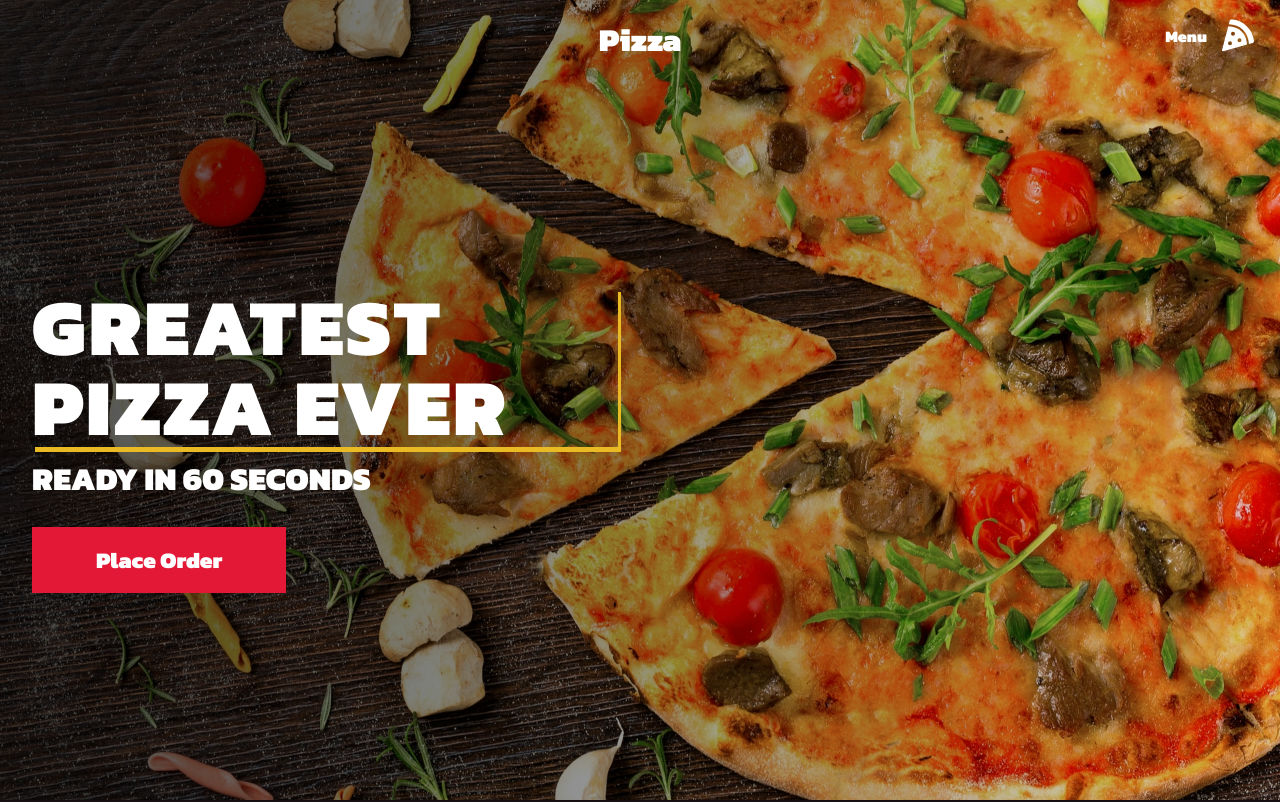
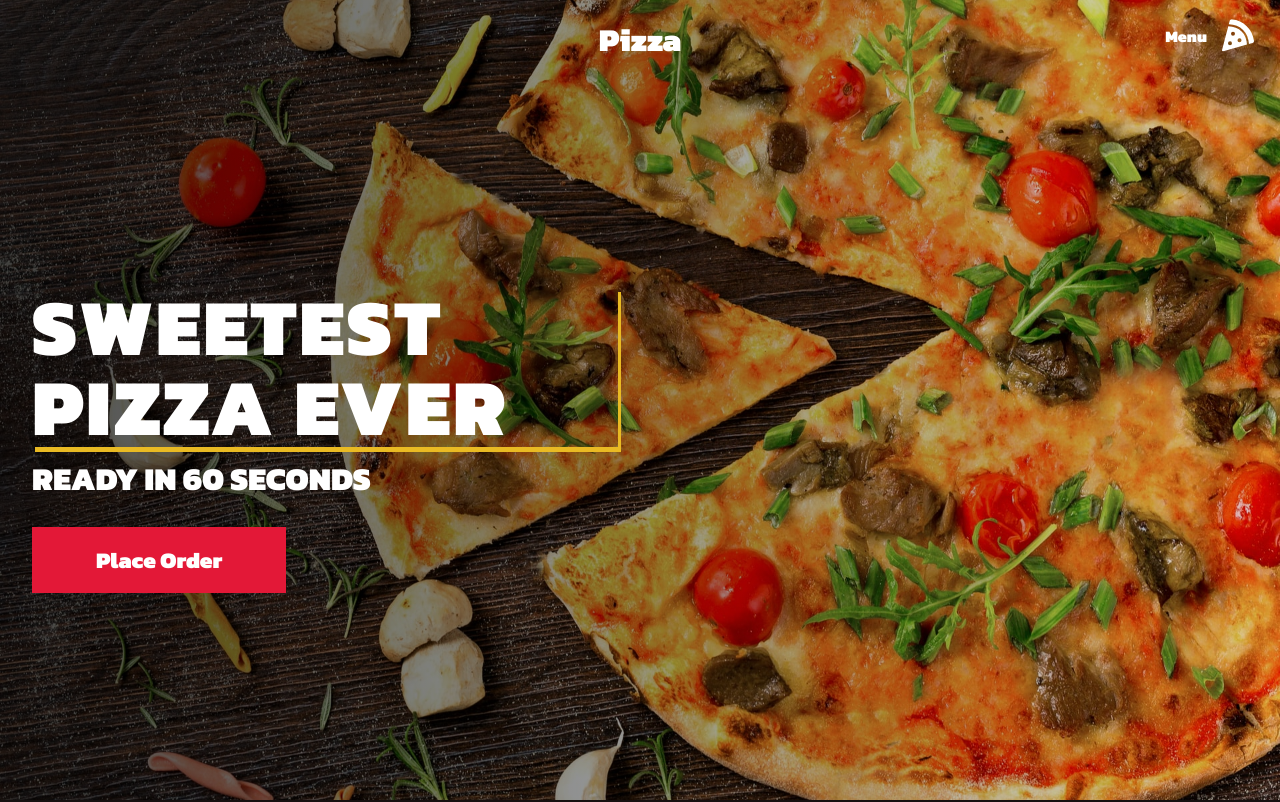
Before and after one commit to barbzlornah/PizzaWebsite, a React (Create React App) app: page / in a window 1280 px wide. Shown: the top 802 px of the page. Built offline with nearby package versions, Linux system fonts and the light colour scheme.

Commit message:
new commit

```diff
--- a/src/components/Hero/index.js
+++ b/src/components/Hero/index.js
@@ -23,7 +23,7 @@ import {
             <Sidebar isOpen={ isOpen } toggle={ toggle }/>
             <HeroContent>
                 <HeroItems>
-                    <HeroH1>Greatest Pizza Ever</HeroH1>
+                    <HeroH1>Sweetest Pizza Ever</HeroH1>
                     <HeroP>Ready in 60 seconds</HeroP>
                     <HeroBtn>Place Order</HeroBtn>
                 </HeroItems>
```
